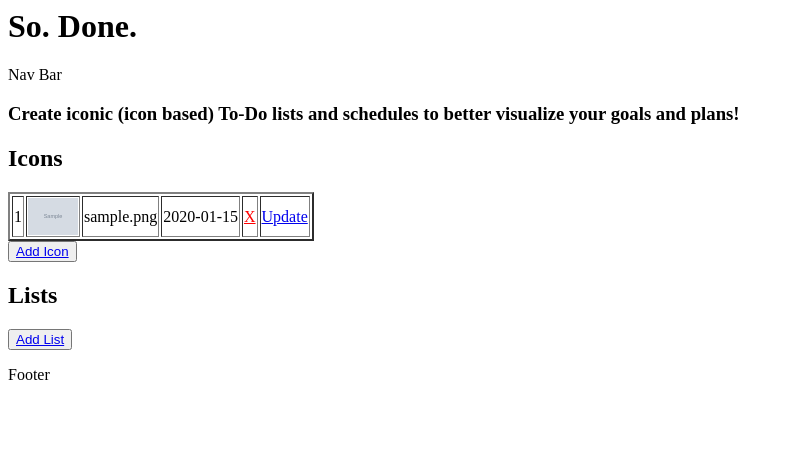
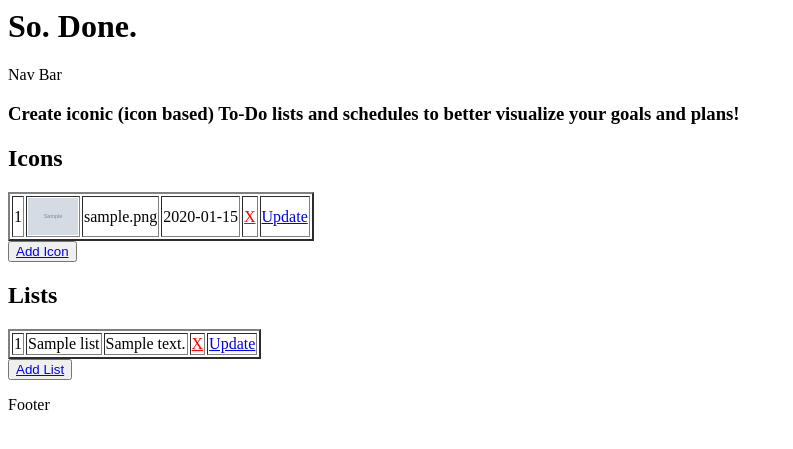
Before and after one commit to RosanneE/Todo_Django, a Django app: page /icons/index in a window 1280 px wide. Shown: the top 449 px of the page, without its empty margins (0-793 px from the left). Run offline with Django 4.2, Linux system fonts and the light colour scheme; tables that the repository leaves empty hold one stand-in row (values such as "Sample post"); grey boxes marked "Sample" are stand-in pictures.

Commit message:
update_list

```diff
--- a/icons/models.py
+++ b/icons/models.py
@@ -10,3 +10,7 @@ class Icon(models.Model):
 class List(models.Model):
     list_name = models.CharField(max_length=200)
     list_description = models.CharField(max_length=200)
+    icon = models.ManyToManyField(Icon)
+
+    def __str__(self):
+        return self.list_name
--- a/icons/templates/index.html
+++ b/icons/templates/index.html
@@ -19,15 +19,14 @@
     </table>
     <button> <a href="add/">Add Icon</a></button>
     <h2>Lists</h2>
-    <table>
-        {% for i in mylists %}
-        <tr>
-            <td>{{i.id}}</td>
-            <td>{{i.list_name}}</td>
-            <td>{{i.list_description}}</td>
-            <!-- <td><a href="/icons/deletelist/{{i.id}}" style="color:red">X</a></td> -->
-            <!-- <td><a href="/icons/updatelist/{{i.id}}">Update</a></td> -->
-        </tr>
+    <table border = '2'>
+        {% for j in mylist %}
+        <tr border ="1">
+            <td>{{j.id}}</td>
+            <td>{{j.list_name}}</td>
+            <td>{{j.list_description}}</td>
+            <td><a href="/icons/delete_list/{{j.id}}" style="color:red">X</a></td>
+            <td><a href="/icons/update_list/{{j.id}}">Update</a></td>
         {% endfor %}
 
     </table>
--- a/icons/urls.py
+++ b/icons/urls.py
@@ -8,8 +8,11 @@ urlpatterns = [
     path('add/', views.add, name='add'),
     path('add_list/', views.add_list, name='add_list'),
     path('addrecord/', views.addrecord, name='addrecord'),
-    path('add_listrecord/', views.add_listrecord, name='add_listrecord'),
+    path('add_list/add_listrecord/', views.add_listrecord, name='add_listrecord'),
     path('delete/<int:id>', views.delete, name='delete'),
+    path('delete_list/<int:id>', views.delete_list, name='delete_list'),
     path('update/<int:id>', views.update, name='update'),
+    path('update_list/<int:id>', views.update_list, name='update_list'),
     path('update/updaterecord/<int:id>', views.updaterecord, name='updaterecord'),
+     path('update/update_listrecord/<int:id>', views.update_listrecord, name='update_listrecord'),
 ]
--- a/icons/views.py
+++ b/icons/views.py
@@ -6,25 +6,25 @@ from.models import Icon, List
 
 def index(request):
     myicons = Icon.objects.all().values()
+    mylist = List.objects.all().values()
     template = loader.get_template('index.html')
     context = {
         'myicons': myicons,
+        'mylist': mylist,
     }
     return HttpResponse(template.render(context, request))
 
 def home(request):
-    myicons = Icon.objects.all().values()
     template = loader.get_template('home.html')
-    context = {
-        'myicons': myicons,
-    }
-    return HttpResponse(template.render(context, request))
+    return HttpResponse(template.render( request))
 
 def about(request):
     myicons = Icon.objects.all().values()
+    mylist = List.objects.all().values()
     template = loader.get_template('about.html')
     context = {
         'myicons': myicons,
+        'mylist': mylist,
     }
     return HttpResponse(template.render(context, request))
 
@@ -56,11 +56,24 @@ def delete(request, id):
     icon.delete()
     return HttpResponseRedirect(reverse('index'))
 
+def delete_list(request, id):
+    list = List.objects.get(id=id)
+    list.delete()
+    return HttpResponseRedirect(reverse('index'))
+
 def update(request, id):
     myicons = Icon.objects.get(id=id)
     template = loader.get_template('update.html')
     context = {
         'myicons': myicons,
+    }
+    return HttpResponse(template.render(context, request))
+
+def update_list(request, id):
+    mylist = List.objects.get(id=id)
+    template = loader.get_template('update_list.html')
+    context = {
+        'mylist': mylist,
     }
     return HttpResponse(template.render(context, request))
 
@@ -74,3 +87,12 @@ def updaterecord(request, id):
     icon.time_todo = time
     icon.save()
     return HttpResponseRedirect(reverse('index'))
+
+def update_listrecord(request, id):
+    l_name = request.POST['l_name']
+    l_description = request.POST['l_description']
+    list = List.objects.get(id=id)
+    list.list_name = l_name
+    list.list_description = l_description
+    list.save()
+    return HttpResponseRedirect(reverse('index'))
```
Also changed, not shown: icons/templates/update_list.html (added, +19 -0 lines), icons/migrations/0003_list.py (added), icons/migrations/0004_list_icon.py (added).
